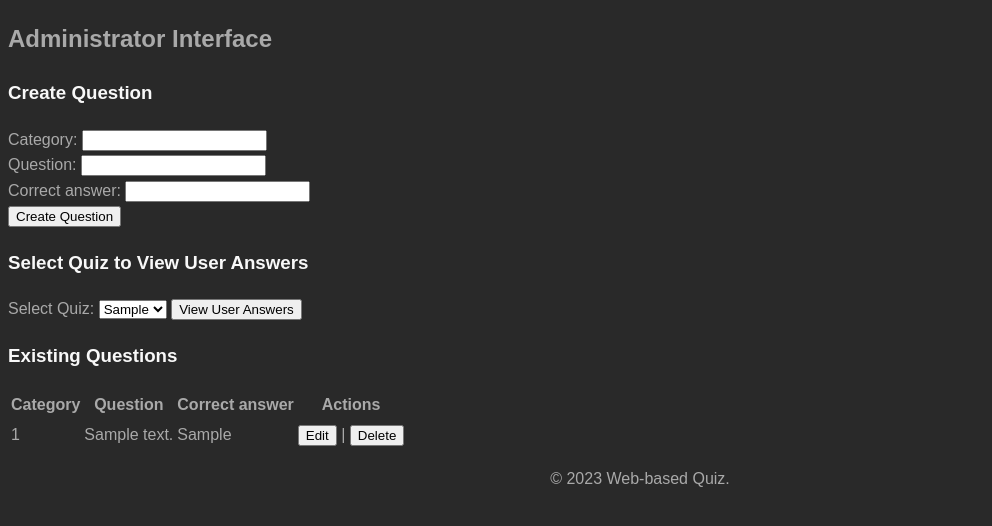
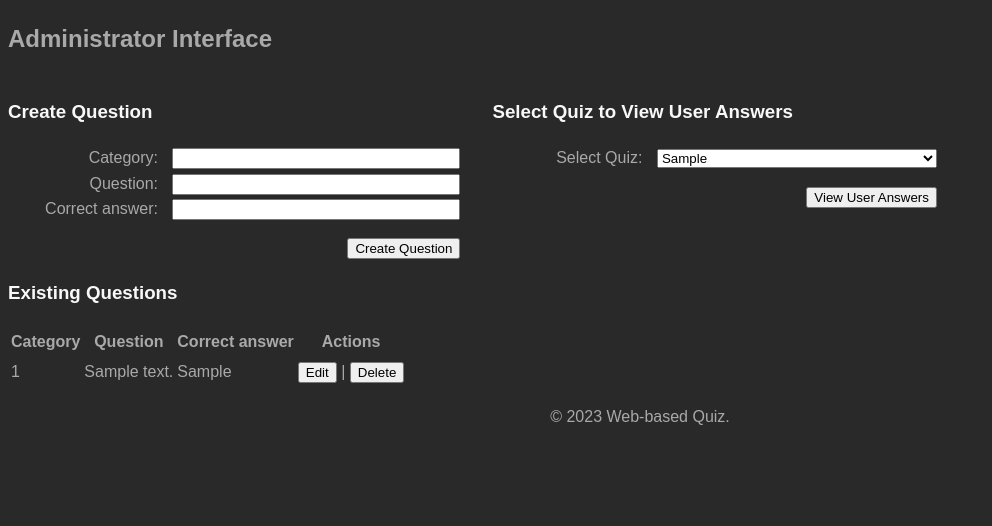
Before and after one commit to AlmazErmilov/WebQuiz-Web-based-system-for-organising-a-quiz-, a Flask app: page /admin in a window 1280 px wide. Shown: the part 192-718 px from the top of the page, without its empty margins (0-992 px from the left). Run offline with Flask 3, Linux system fonts and the light colour scheme; tables that the repository leaves empty or names only in its code hold one stand-in row (values such as "Sample post"); data that the repository does not hold is empty.

Commit message:
upd page display

```diff
--- a/static/style.css
+++ b/static/style.css
@@ -36,3 +36,15 @@ a {
 h3 {
     color: #f8f8f8;
 }
+
+.form-label {
+    display: inline-block;
+    width: 150px;
+    text-align: right;
+    margin-right: 10px;
+}
+
+.form-input {
+    display: inline-block;
+    width: 280px;
+}
--- a/templates/admin.html
+++ b/templates/admin.html
@@ -3,31 +3,24 @@
 {% block content %}
     <h2>Administrator Interface</h2>
 
+    <div style="display: flex; align-items: flex-start;">
+        <div>
             <h3>Create Question</h3>
-    <form method="POST" action="{{ url_for('create_question') }}">
-        <label for="category">Category:</label>
-        <input type="text" id="category" name="category">
-        <br>
-        <label for="question_text">Question:</label>
-        <input type="text" id="question_text" name="question_text">
-        <br>
-        <label for="answer">Correct answer:</label>
-        <input type="text" id="answer" name="answer">
-        <br>
-        <input type="submit" value="Create Question">
+            <form method="POST" action="{{ url_for('create_question') }}" style="display: flex; flex-direction: column;">
+                <div>
+                    <label class="form-label" for="category">Category:</label>
+                    <input class="form-input" type="text" id="category" name="category">
+                </div>
+                <div>
+                    <label class="form-label" for="question_text">Question:</label>
+                    <input class="form-input" type="text" id="question_text" name="question_text">
+                </div>
+                <div>
+                    <label class="form-label" for="answer">Correct answer:</label>
+                    <input class="form-input" type="text" id="answer" name="answer">
+                </div>
+                <input type="submit" value="Create Question" style="align-self: flex-end; margin-top: 1rem;">
             </form>
-
-    <h3>Select Quiz to View User Answers</h3>
-    <form method="POST" action="{{ url_for('admin_quiz_details') }}">
-        <label for="quiz-select">Select Quiz:</label>
-        <select name="quiz-select" id="quiz-select">
-            {% for quiz in quizzes %}
-                <option value="{{ quiz[0] }}">{{ quiz[1] }}</option>
-            {% endfor %}
-        </select>
-        <input type="submit" value="View User Answers">
-    </form>
-
 
             <!-- Add other administrator interface elements, such as question and answer lists, here -->
             <h3>Existing Questions</h3>
@@ -50,4 +43,21 @@
                     </tr>
                 {% endfor %}
             </table>
+        </div>
+
+        <div style="margin-left: 2rem;">
+            <h3>Select Quiz to View User Answers</h3>
+            <form method="POST" action="{{ url_for('admin_quiz_details') }}" style="display: flex; flex-direction: column;">
+                <div>
+                    <label class="form-label" for="quiz-select">Select Quiz:</label>
+                    <select class="form-input" name="quiz-select" id="quiz-select">
+                        {% for quiz in quizzes %}
+                            <option value="{{ quiz[0] }}">{{ quiz[1] }}</option>
+                        {% endfor %}
+                    </select>
+                </div>
+                <input type="submit" value="View User Answers" style="align-self: flex-end; margin-top: 1rem;">
+            </form>
+        </div>
+    </div>
 {% endblock %}
--- a/templates/index.html
+++ b/templates/index.html
@@ -7,10 +7,10 @@
     {% endif %}
     <form method="POST" action="{{ url_for('index') }}">
         <label for="name">Name:</label>
-        <input type="text" id="name" name="name"><br><br>
+        <input type="text" id="name" name="name" style="width: 182px;"><br><br>
 
         <label for="user_type">User Type:</label>
-        <select id="user_type" name="user_type">
+        <select id="user_type" name="user_type" >
             <option value="user">Regular User</option>
             <option value="admin">Administrator</option>
             <br><br>
--- a/templates/quiz.html
+++ b/templates/quiz.html
@@ -7,9 +7,10 @@
         {% for question in questions %}
             <div class="question">
                 <p>{{ question[2] }}</p>
-                <input type="text" name="answer_{{ question[0] }}" required>
+                <input class="form-input" type="text" name="answer_{{ question[0] }}" required>
             </div>
         {% endfor %}
+        <br>
         <button type="submit">Submit Quiz</button>
     </form>
 {% endblock %}
--- a/templates/user.html
+++ b/templates/user.html
@@ -3,13 +3,13 @@
     <h2>Regular User Interface</h2>
     <h3>Select a Quiz</h3>
     <!-- start quiz ... -->
-    <form method="POST" action="{{ url_for('start_quiz') }}">
-        <input type="submit" value="Start Quiz">
-        <select id="quiz-select" name="quiz-select">
+    <form method="POST" action="{{ url_for('start_quiz') }}" style="display: flex; flex-direction: column; align-items: flex-start;">
+        <select class="form-input" id="quiz-select" name="quiz-select" style="margin-bottom: 1rem;">
         {% for quiz in quizzes %}
             <!-- <option value="{{ quiz.id }}">{{ quiz.title }}</option> -->
             <option value="{{ quiz[0] }}">{{ quiz[1] }}</option>
         {% endfor %}
         </select>
+        <input type="submit" value="Start Quiz">
     </form>
 {% endblock %}
```
Lines whose indentation alone changed are shown as unchanged.
